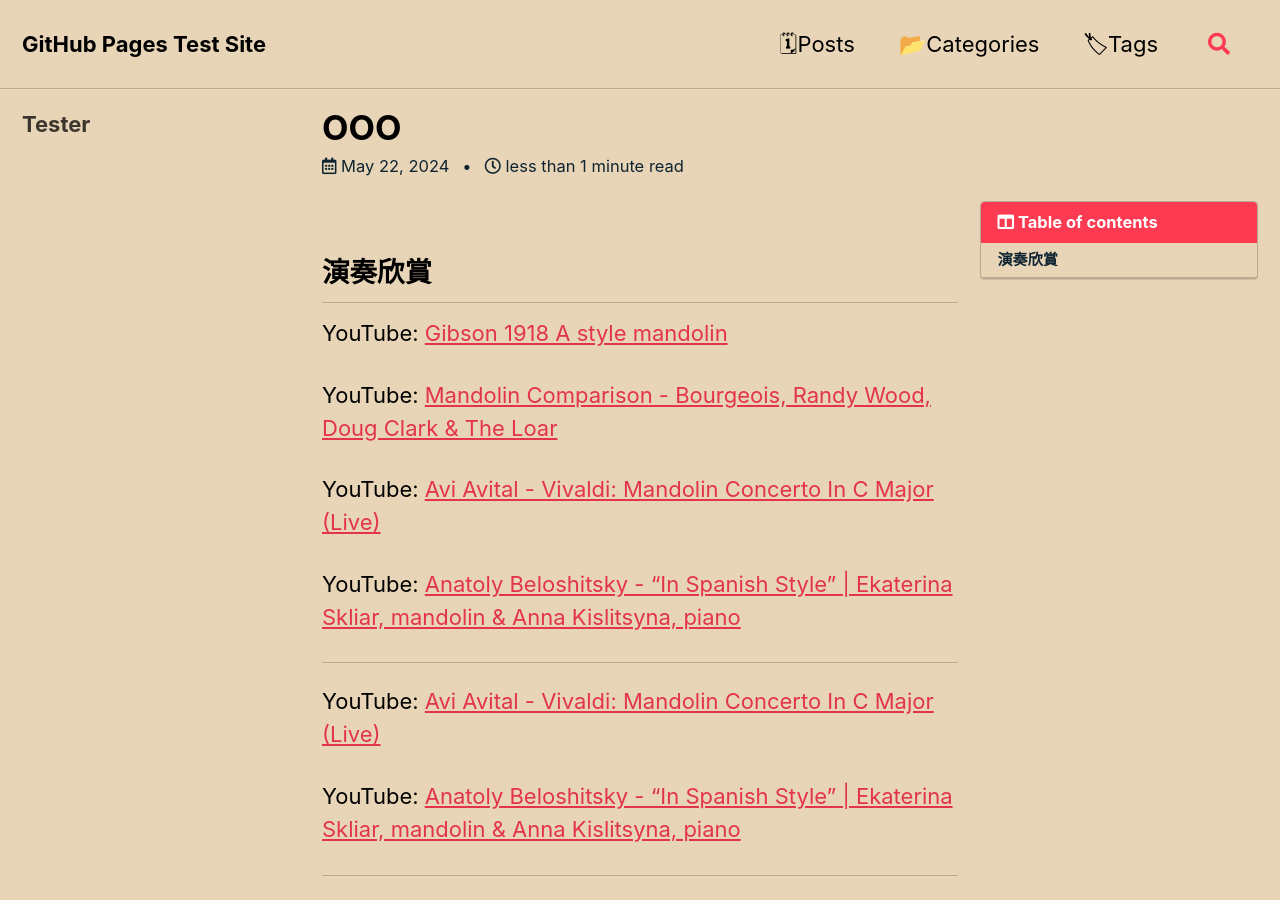
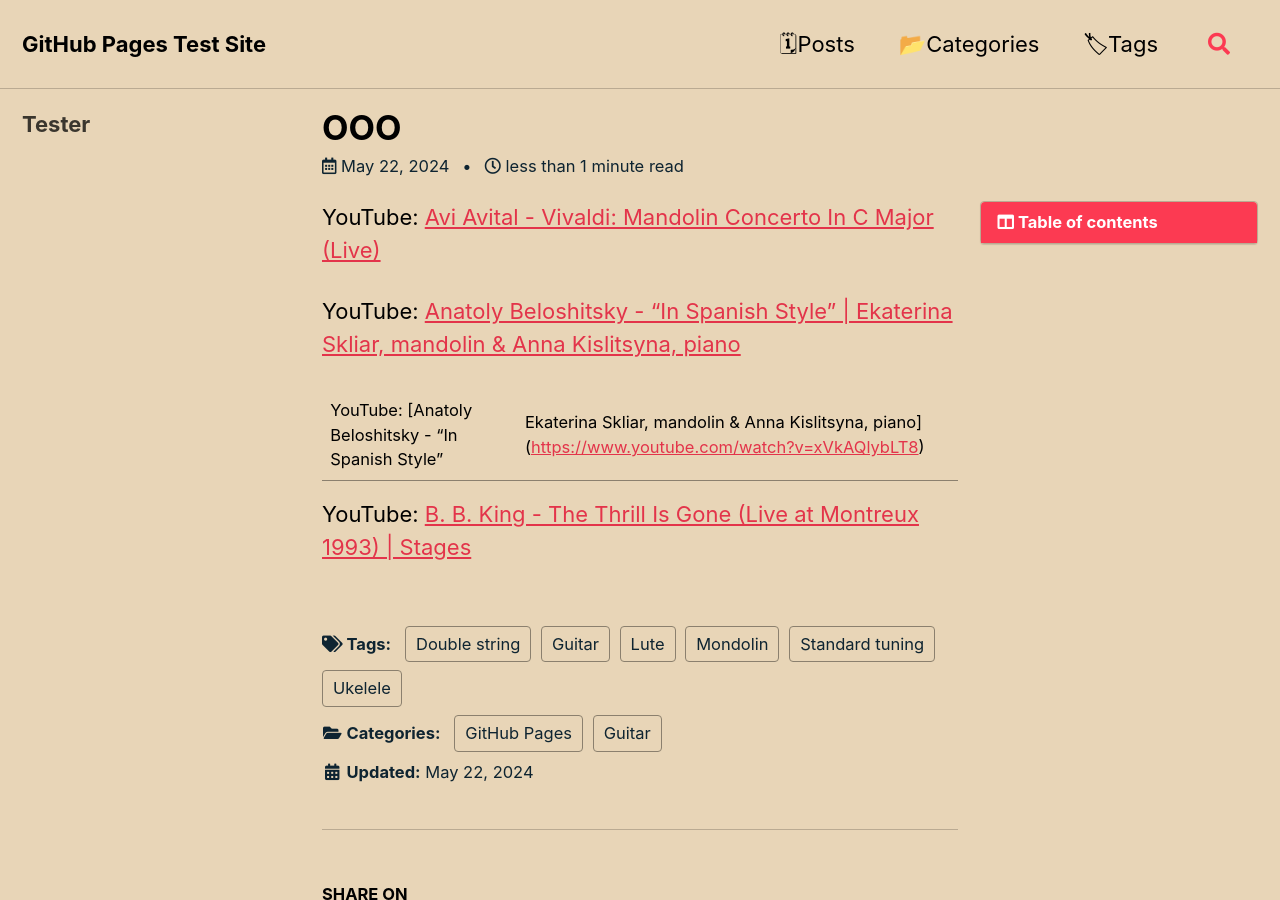
Before and after one commit to HsienChing/GitHubPageTest, a Jekyll site: the page built from _posts/2024-04-05-Double-String.md, in a window 1280 px wide and 900 px high. Built offline with Jekyll 4.4.1, drawn with Linux system fonts in a browser that asks for light colours; cached includes are drawn as plain includes.

Commit message:
Update post

```diff
--- a/_posts/2024-04-05-Double-String.md
+++ b/_posts/2024-04-05-Double-String.md
@@ -18,17 +18,6 @@ toc_label: "Table of contents"
 toc_icon: "columns"
 ---
 
-## 演奏欣賞
-
-YouTube: [Gibson 1918 A style mandolin](<https://www.youtube.com/watch?v=shAcHMs9_80>)
-
-YouTube: [Mandolin Comparison - Bourgeois, Randy Wood, Doug Clark & The Loar](<https://www.youtube.com/watch?v=TzN9ZGdz4oA>)
-
-YouTube: [Avi Avital - Vivaldi: Mandolin Concerto In C Major (Live)](<https://www.youtube.com/watch?v=aXBWrNN64z8>)
-
-YouTube: [Anatoly Beloshitsky - "In Spanish Style" \| Ekaterina Skliar, mandolin & Anna Kislitsyna, piano](<https://www.youtube.com/watch?v=xVkAQlybLT8>)
-
-------------------------
 
 
 
```
Also changed, not shown: other parts of _posts/2024-04-05-Double-String.md (+1 -1 lines).
